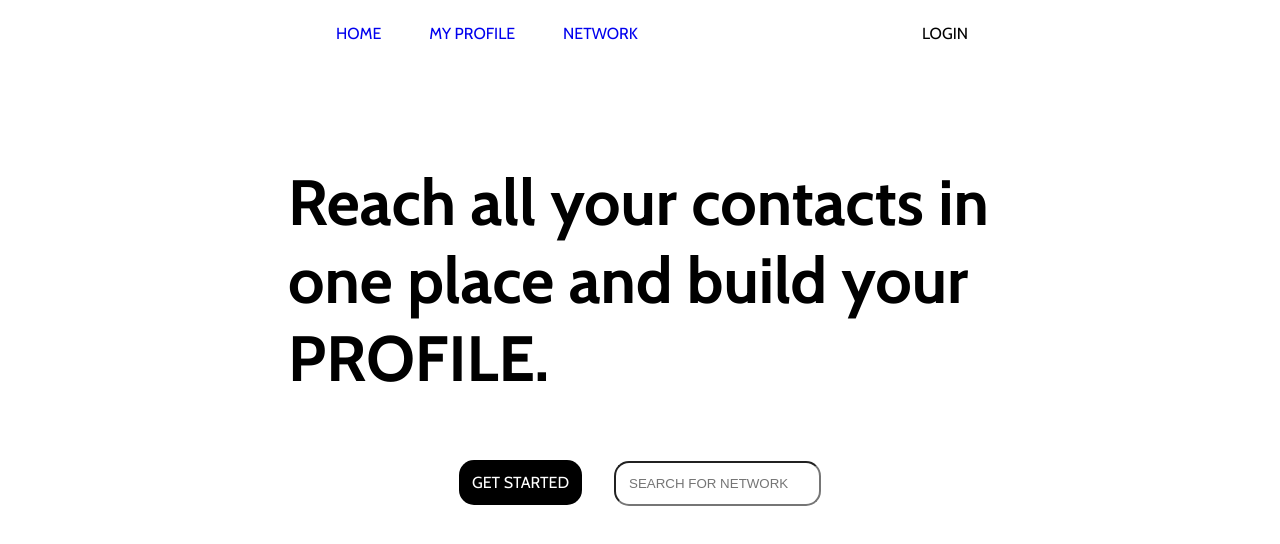
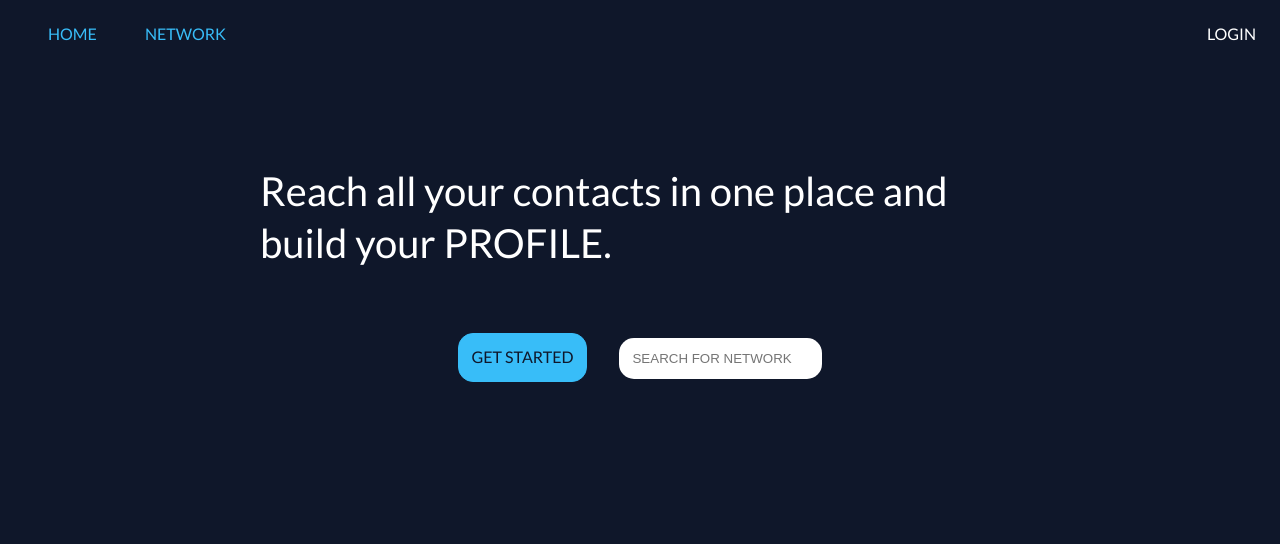
Before and after one commit to dosorio55/front-view, a React (Create React App) app: page / in a window 1280 px wide. Shown: the top 544 px of the page. Built offline with nearby package versions, Linux system fonts and the light colour scheme.

Commit message:
working with styles

```diff
--- a/package.json
+++ b/package.json
@@ -8,6 +8,7 @@
     "@testing-library/user-event": "^13.5.0",
     "react": "^18.1.0",
     "react-dom": "^18.1.0",
+    "react-icons": "^4.4.0",
     "react-router-dom": "^6.3.0",
     "react-scripts": "5.0.1",
     "sass": "^1.52.2",
--- a/src/App.scss
+++ b/src/App.scss
@@ -1,13 +1,137 @@
-@import url('https://fonts.googleapis.com/css2?family=Cabin:wght@400;500;600;700&display=swap');
+// @import url('https://fonts.googleapis.com/css2?family=Cabin:wght@400;500;600;700&display=swap');
+@import url('https://fonts.googleapis.com/css2?family=Lato:wght@100;300;400;700;900&display=swap');
 
-*{
+* {
   margin: 0;
   padding: 0;
-  // font-family:;
+  border: 0;
+  outline: 0;
+  box-sizing: border-box;
+  list-style: none;
+  text-decoration: none;
+}
+
+:root {
+  --color-bg: #0F172A;
+  --color-primary: #38BDF8;
+  --color-white: white;
+  --color-light: #94A3B8;
+
+  --transition: all 400ms ease;
+
+  --container-width-lg: 75%;
+  --container-width-md: 85%;
+  --container-width-sm: 90%;
+
+}
+
+html {
+  scroll-behavior: smooth;
 }
 
 body {
-  padding: 0 18rem;
-  font-family: 'Cabin', sans-serif;
-  background-color: #FFFFFF;
+  font-family: 'Lato', sans-serif;
+  background: var(--color-bg);
+  color: var(--color-white);
+  line-height: 1.3;
 }
+
+// general styles
+
+.container {
+  width: var(--container-width-lg);
+  margin: 0 auto;
+}
+
+h1,
+h2,
+h3,
+h4,
+h5 {
+  font-weight: 500;
+}
+
+h1 {
+  font-size: 2.5rem;
+}
+
+section {
+  margin-top: 3rem;
+  min-height: 35vh;
+}
+
+section>h2,
+section>h5 {
+  text-align: center;
+  color: var(--color-light);
+}
+
+section>h2 {
+  color: var(--color-primary);
+  margin-bottom: 3rem;
+}
+
+.text-light {
+  color: var(--color-light);
+}
+
+a {
+  color: var(--color-primary);
+  transition: var(--transition);
+
+  &:hover {
+    color: var(--color-white);
+  }
+}
+
+.btn {
+  width: max-content;
+  display: inline-block;
+  color: var(--color-primary);
+  padding: .75rem 1.2rem;
+  border-radius: 0.4rem;
+  cursor: pointer;
+  border: 1px solid var(--color-primary);
+  transition: var(--transition);
+
+  &:hover {
+    background: var(--color-white);
+    color: var(--color-bg);
+    border-color: transparent;
+  }
+
+  &-primary {
+    background: var(--color-primary);
+    color: var(--color-bg);
+  }
+}
+
+img {
+  display: block;
+  width: 100%;
+  object-fit: cover;
+}
+
+//media queries --medium devices
+
+@media screen  and (max-width: 1024px)  {
+  .container {
+    width: var(--container-width-md);
+  }
+
+  section {
+    margin: 6rem;
+  }
+}
+
+//small devices
+
+@media screen and (max-width: 600px) {
+  .container{
+    width: var(--container-width-sm);
+  }
+
+  section {
+    margin-bottom: 2rem;
+  }
+}
--- a/src/core/header/Header.jsx
+++ b/src/core/header/Header.jsx
@@ -21,7 +21,7 @@ const Header = ({ loginValue, setLogin }) => {
     <header className='headerContainer'>
       <div>
         <Link className='headerContainer__link' to='/'>Home</Link>
-        <Link className='headerContainer__link' to='/profile'>my profile</Link>
+        {loginValue && <Link className='headerContainer__link' to='/profile'>my profile</Link>}
         {loginValue && <Link className='headerContainer__link' to='/add-profile'>add profile</Link>}
         <Link className='headerContainer__link' to='/network'>network</Link>
       </div>
--- a/src/pages/home/Home.jsx
+++ b/src/pages/home/Home.jsx
@@ -10,7 +10,7 @@ const Home = () => {
         <h1>Reach all your contacts in one place and build your PROFILE.</h1>
       </div>
       <div className='homeConteiner__start'>
-        <Link to='/add-profile' className='homeConteiner__start__btn'>get started</Link>
+        <Link to='/add-profile' className='btn btn-primary'>get started</Link>
         <input type="text" placeholder='search for network' />
       </div>
     </div>
--- /dev/null
+++ b/src/pages/profile/NavBar/NavBar.jsx
@@ -0,0 +1,15 @@
+import React from 'react'
+import { FaUserTie, FaEdit, FaWrench} from 'react-icons/fa'
+import { BiStopCircle } from 'react-icons/bi'
+
+const NavBar = ({handleEdit, editMode}) => {
+  return (
+    <nav className='header__opts'>
+        <a href="#none" onClick={handleEdit}>{editMode ? <FaEdit /> : <BiStopCircle />}</a>
+        <a href="#user"><FaUserTie/></a>
+        <a href="#ola"><FaWrench/></a>
+    </nav>
+  )
+}
+
+export default NavBar
--- a/src/pages/profile/Profile.jsx
+++ b/src/pages/profile/Profile.jsx
@@ -1,9 +1,12 @@
 import React, { useEffect, useState } from 'react'
 import { BASE_URL } from '../../context/api/context';
-import linkedin from '../../icons/linkedin.svg'
 import AddProject from './components/addProject/AddProject';
 import MyWork from './components/MyWork/MyWork';
+import Experience from './components/Experience/Experience';
+import ProfileSocials from './components/ProfileSocials/ProfileSocials';
+import AboutMe from './components/AboutMe/AboutMe';
 import './Profile.scss'
+import NavBar from './NavBar/NavBar';
 
 
 const Profile = () => {
@@ -72,47 +75,59 @@ const Profile = () => {
   const { name, headline, description, habilities, image } = profile
   return (
 
-    <div className='body'>
+    <div className='header'>
 
-      {projectModal &&
-        <AddProject
-          modalSetter={setProjectModal}
-          getProjects={getProjects}
-          setEditMode={setEditMode}
-        >
-        </AddProject>}
 
-      {editMode ? <button onClick={handleEdit}>Stop edit mode</button> : <button onClick={handleEdit}>edit</button>}
-      <p>{loading}</p>
-      <div className='profile'>
-        <img className='profile__img' src={image} alt="profile foto" />
-        <div>
-          <h2>I'm {name}</h2>
-          <p className='profile__description'>I'm a {headline} based in california. </p>
-          <img className='linkedin' src={linkedin} alt="linkedin" />
-          <button>Twiter</button>
-          <button>instagram</button>
-        </div>
+      <div id='user' className='container header__container'>
+
+        <h5 >Hello I am</h5>
+        <h1>{name}</h1>
+        <h5 className='text-light'>{headline}</h5>
+
+
+        <ProfileSocials />
+
+        <div className='ImageMe'>
+
+          <img className='ImageMe__img' src={image} alt="profile foto" />
         </div>
 
-      <div className='aboutMe'>
-        <h1 className='aboutMe__title'>about me</h1>
-        <h2>Full Stack web developer </h2>
-        <p>{description}</p>
-        <button className='aboutMe__btn'>contact me</button>
+        <NavBar handleEdit={handleEdit} editMode={editMode}></NavBar>
+
+
+      </div>
+
+      <AboutMe description={description}></AboutMe>
+
+      <Experience habilities={habilities}></Experience>
+
+      <section>
+        <h5>The Skills I Have</h5>
+        <h2>My Expertise</h2>
+
+      <div>
+
       </div>
 
         <div className='skills'>
-        <h2>skills</h2>
           <div className='skills__container'>
             {habilities && habilities.map((skill) => {
               return <div className='skills__item' key={skill}>
-              <img className='skills__logo' src="/images/ReactLogo.png" alt="" />
+                {/* <img className='skills__logo' src="/images/ReactLogo.png" alt="" /> */}
                 <p>{skill}</p>
               </div>
             })}
           </div>
         </div>
+      </section>
+
+
+      <p>{loading}</p>
+
+
+
+
+
 
       <div className='container'>
         <h2>My work</h2>
@@ -135,6 +150,13 @@ const Profile = () => {
         </div>
       </div>
 
+      {/* ===================================================Modal and edit ===================== */}
+      {projectModal &&
+        <AddProject
+          modalSetter={setProjectModal}
+          getProjects={getProjects}
+        >
+        </AddProject>}
     </div>
   )
 }
--- /dev/null
+++ b/src/pages/profile/components/AboutMe/AboutMe.jsx
@@ -0,0 +1,19 @@
+import React from 'react'
+import './AboutMe.scss'
+
+const AboutMe = ({description}) => {
+  return (
+    <section>
+      <h2>About Me</h2>
+      <div className='container about__container'>
+        <div className="about__content">
+          <p>{description}</p>
+        </div>
+        <p className='btn btn-primary'>CONTACT ME</p>
+      </div>
+
+    </section>
+  )
+}
+
+export default AboutMe
--- /dev/null
+++ b/src/pages/profile/components/AboutMe/AboutMe.scss
@@ -0,0 +1,13 @@
+.about__container {
+    display: flex;
+    flex-direction: column;
+    align-items: center;
+    justify-content: center;
+    max-width: 60%;
+
+    & > * {
+        margin: 1rem 0;
+    }
+
+
+}
--- /dev/null
+++ b/src/pages/profile/components/Experience/Experience.jsx
@@ -0,0 +1,29 @@
+import React from 'react'
+import './Experience.scss'
+import { FaReact } from 'react-icons/fa'
+
+const Experience = ({ habilities }) => {
+    return (
+        <section>
+            <h5>The Skills I Have</h5>
+            <h2>My Expertise</h2>
+
+            <div className="container skills__container">
+                {habilities.map((skill) =>
+
+                    <div key={skill} className='skills__content'>
+                        <div className="skills__cards">
+                            <article className='skills__card'>
+                                <FaReact className='skills__icon' />
+                                <h5>{skill}</h5>
+                            </article>
+                        </div>
+
+                    </div>
+                )}
+            </div>
+        </section>
+    )
+}
+
+export default Experience
--- /dev/null
+++ b/src/pages/profile/components/ProfileSocials/ProfileSocials.jsx
@@ -0,0 +1,19 @@
+import React from 'react'
+import {BsLinkedin, BsGithub} from 'react-icons/bs'
+import { AiOutlineTwitter } from 'react-icons/ai'
+
+const ProfileSocials = () => {
+    return (
+
+    <div className='header__socials'>
+
+        <a href="#none"><BsLinkedin/></a>
+        <a href="#none"><BsGithub/></a>
+        <a href="#none"><AiOutlineTwitter/></a>
+        {/* <a href="#contact" className='scroll__down'>Scroll Down</a> */}
+
+    </div>
+  )
+}
+
+export default ProfileSocials
```
Also changed, not shown: src/pages/profile/Profile.scss (+86 -2 lines), src/pages/profile/components/Experience/Experience.scss (added), 1 other file (tests, documents, lock files or other folders). Lines whose indentation alone changed are shown as unchanged.
